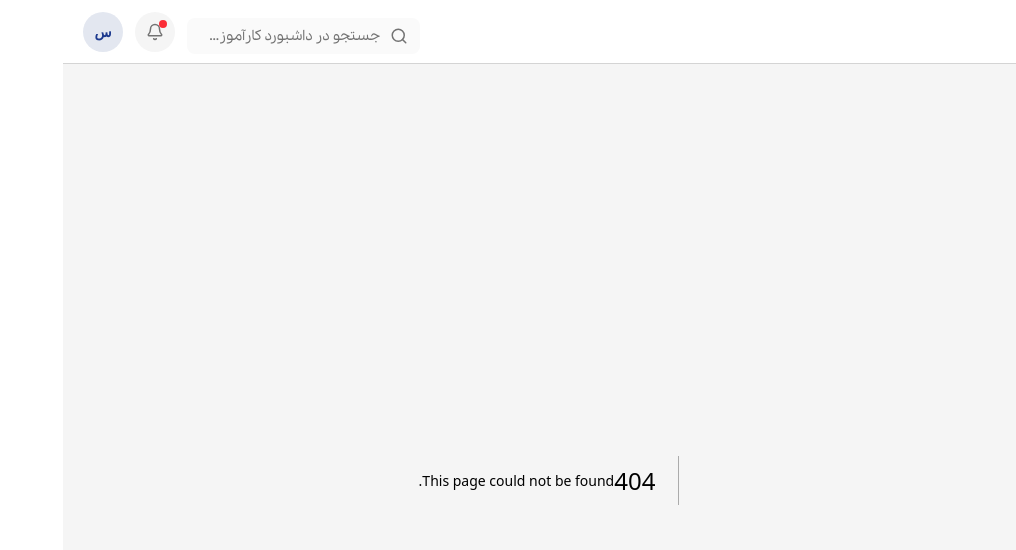
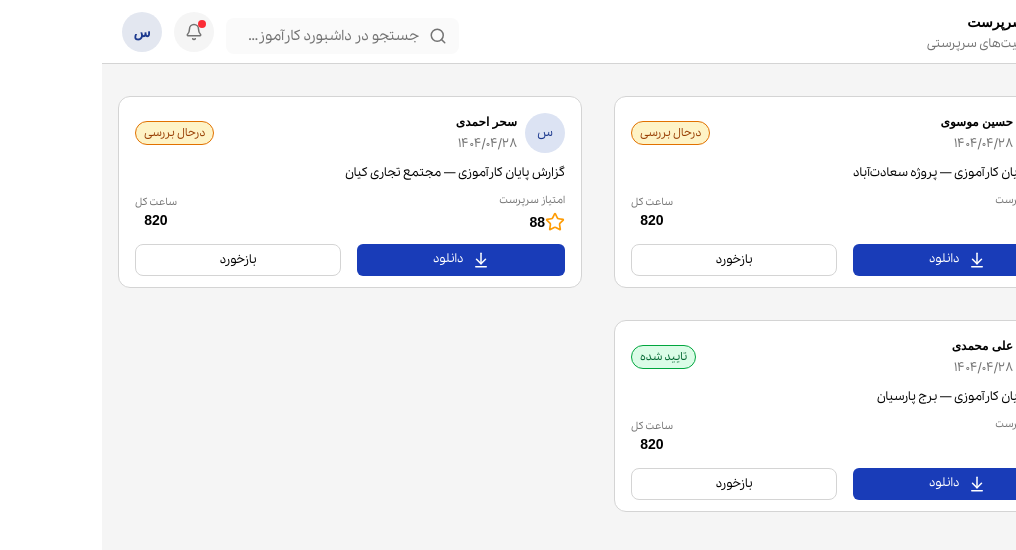
Before and after one commit to parrsa/InternshipNezam, a Next.js app: page /supervisor/certificates in a window 1280 px wide. Before the commit this address had no page. Shown: the top 550 px of the page, without its empty margins (264-1280 px from the left). Built offline with nearby package versions, Linux system fonts and the light colour scheme; a web font is replaced by a local one.

Commit message:
Finishing the final reports page

```diff
--- /dev/null
+++ b/app/supervisor/certificates/page.tsx
@@ -0,0 +1,120 @@
+'use client'
+import { Button } from "@/app/components/ui/Button"
+import { useHeaderAction } from "@/core/provider/HeaderActionProvider/HeaderAction"
+import { ArrowDownToLine, Star } from "lucide-react"
+import { useEffect } from "react"
+
+export const fakeData = [
+    {
+        id: 1,
+        name: "حسین",
+        lastName: "موسوی",
+        status: "pending",
+        des: "گزارش پایان کارآموزی — پروژه سعادت‌آباد",
+        workClock: 820,
+        Point: 88,
+        Date: "۱۴۰۴/۰۴/۲۸"
+    },
+    {
+        id: 2,
+        name: "سحر",
+        lastName: "احمدی",
+        status: "pending",
+        des: "گزارش پایان کارآموزی — مجتمع تجاری کیان",
+        workClock: 820,
+        Point: 88,
+        Date: "۱۴۰۴/۰۴/۲۸"
+    },
+    {
+        id: 1,
+        name: "علی",
+        lastName: "محمدی",
+        status: "accept",
+        des: "گزارش پایان کارآموزی — برج پارسیان",
+        workClock: 820,
+        Point: 88,
+        Date: "۱۴۰۴/۰۴/۲۸"
+    },
+
+]
+
+const HandelStatus = (status: any) => {
+    switch (status) {
+        case "pending":
+            return <div className="bg-amber-100 text-amber-800 px-2 py-1 text-2xs border border-amber-600 rounded-full">درحال بررسی</div>;
+        case "accept":
+            return <div className="bg-green-100 text-green-800 px-2 py-1 text-2xs border border-green-600 rounded-full">تایید شده</div>;
+    }
+}
+
+
+export default function Certificates() {
+    const { setAction } = useHeaderAction()
+    useEffect(() => {
+        setAction(
+            <div className="text-sm flex justify-start items-start flex-col gap-1">
+                <p className="text-black font-bold ">داشبورد سرپرست</p>
+                <p className="text-neutral-500 text-xs font-medium">خلاصه فعالیت‌های سرپرستی</p>
+            </div>
+        )
+
+        return () => {
+            setAction(null)
+        }
+    }, [])
+    return (
+        <div className="w-full grid grid-cols-2 gap-8 p-4">
+            {fakeData.map((item: any) => (
+                <div className="w-full h-48 flex-col gap-3 flex justify-start items-start bg-white p-4 rounded-xl border border-neutral-300">
+                    <div className="w-full flex justify-between items-center">
+                        <div className="flex justify-center items-center gap-2 text-xs">
+                            <div>
+                                <div className="w-10 h-10 rounded-full flex justify-center items-center bg-[#DCE3F3] text-xs">
+                                    <span className="text-input-900 font-medium">{item.name[0]}</span>
+                                </div>
+                            </div>
+                            <div className="flex justify-start items-start flex-col gap-1.5">
+                                <p className="text-black font-bold">{item.name} {item.lastName}</p>
+                                <p className="text-neutral-500 font-medium">{item.Date}</p>
+                            </div>
+                        </div>
+
+                        <div className="text-xs ">
+                            {HandelStatus(item.status)}
+                        </div>
+                    </div>
+                    <div className="w-full flex justify-start items-center text-black text-xs">
+                        <p>{item.des}</p>
+                    </div>
+                    <div className="w-full flex justify-between items-center">
+                        <div className="flex justify-start items start flex-col gap-1">
+                            <div className="text-3xs text-neutral-500">
+                                <span>امتیاز سرپرست</span>
+                            </div>
+                            <div className="flex justify-start items-center">
+                                <Star size={20} color="#FE9C05" />
+                                <span className="text-black font-bold text-sm">{item.Point}</span>
+                            </div>
+                        </div>
+                        <div className="flex justify-center items-center flex-col">
+                            <div className="text-3xs text-neutral-500">
+                                <span>ساعت کل</span>
+                            </div>
+                            <div className="flex justify-start items-center">
+                                <span className="text-black font-bold text-sm">{item.workClock}</span>
+                            </div>
+                        </div>
+                    </div>
+                    <div className="w-full flex justify-center items-center gap-4">
+                        <Button className="w-1/2 h-8 text-xs" variant="solid" color="input"
+                            leftIcon={<ArrowDownToLine size={18} />} >
+                            دانلود
+                        </Button>
+                        <div className="w-1/2 h-8 text-xs bg-white border border-neutral-300 text-center flex justify-center items-center rounded-lg cursor-pointer">بازخورد</div>
+                    </div>
+                </div>
+            ))
+            }
+        </div >
+    )
+}
--- /dev/null
+++ b/app/supervisor/trainees/components/RegistrationConditions/index.tsx
@@ -0,0 +1,41 @@
+import { Button } from "@/app/components/ui/Button";
+import { Input } from "@/app/components/ui/input";
+import { Plus } from "lucide-react";
+
+export default function RegistrationCOnditions() {
+    return (
+        <div dir="rtl" className="flex w-full flex-col gap-5 rounded-2xl border-2 shadow-xs border-neutral-200 p-5 sm:p-6  bg-white ">
+
+            <div className="flex items-center mb-7 gap-2 justify-between w-full">
+                <div className="flex justify-center items-center gap-2">
+                    <span className="flex h-7 w-7 shrink-0 items-center justify-center rounded-full bg-input-50 text-2xs font-bold text-input-700">
+                        4
+                    </span>
+                    <h3 className="text-s font-bold text-gray-800">
+                        شرایط پذیرش کارآموز
+
+                    </h3>
+                </div>
+                <div>
+                    <span className="px-2 bg-blue-100 text-2xs py-1 rounded-full text-input-900">قابل ویرایش همیشگی</span>
+                </div>
+            </div>
+
+            <div className="w-full flex justify-start items-center gap-4">
+                <div className="w-full flex justify-start items-center gap-4">
+                    <div className="w-72">
+                        <Input />
+                    </div>
+                    <div className="w-36">
+                        <Input />
+                    </div>
+                </div>
+                <div></div>
+                <div></div>
+            </div>
+
+
+        </div >
+
+    )
+}
--- a/app/supervisor/trainees/components/personalForm/index.tsx
+++ b/app/supervisor/trainees/components/personalForm/index.tsx
@@ -8,6 +8,7 @@ import { Button } from "@/app/components/ui/Button";
 import EducationInfo from "../educationInfo";
 import LicenseStatus from "../licenseStatus";
 import CommitmentAgreement from "../commitmentAgreement";
+import RegistrationCOnditions from "../RegistrationConditions";
 
 
 const user = {
@@ -262,6 +263,7 @@ export function PersonalInfoForm({ stepNumber = "۱", onSubmit }: any) {
                         </div>
                         <EducationInfo />
                         <LicenseStatus />
+                        <RegistrationCOnditions />
                         <CommitmentAgreement />
                     </Form>
                 );
```
